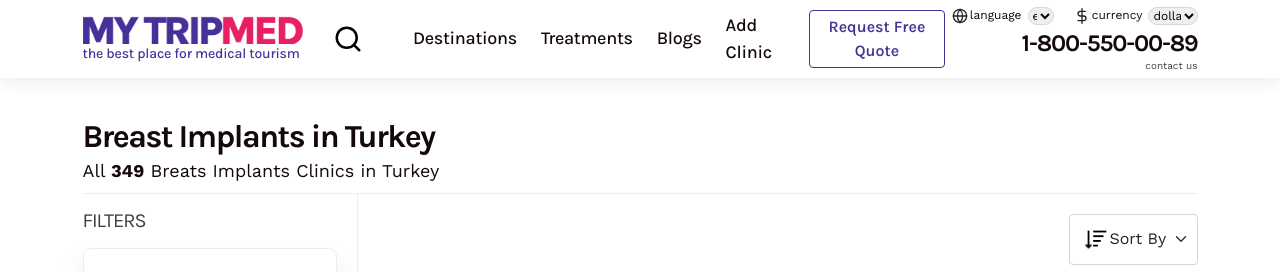
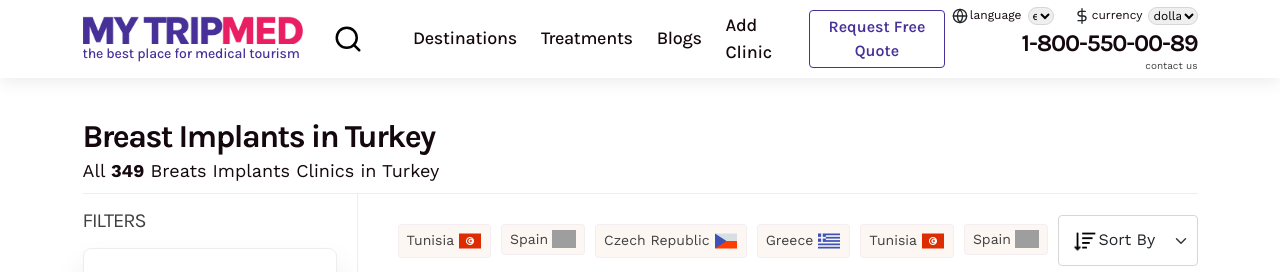
Before and after one commit to mandeepb29/medical-travel, a PHP site: page /results.html in a window 1280 px wide. Shown: the top 272 px of the page. Run offline with PHP 8.4, Linux system fonts and the light colour scheme; grey boxes are pictures that could not be loaded.

Commit message:
changes - countries filter on resultspage, package cards on clinic page, result card update

```diff
--- a/css/style.css
+++ b/css/style.css
@@ -484,7 +487,11 @@ select, .form-select, input, .form-input {
     padding: 0.8rem 1rem; }
 
 .form-icon {
-  position: relative; }
+  position: relative;
+  flex-basis: 30%;
+  flex-grow: 2;
+  display: flex;
+  align-items: center; }
   .form-icon img {
     position: absolute;
     left: 1.2rem;
@@ -1226,10 +1238,12 @@ section {
     .filter-box.show {
       display: block; } }
 
+.filter-sortby {
+  max-width: 16rem;
+  min-width: 14rem; }
   .filter-sortby select {
     padding-top: 1.4rem;
     padding-bottom: 1.4rem; }
-
   @media (max-width: 47.99em) {
     .filter-sortby {
       flex-grow: 1; } }
@@ -1263,25 +1277,22 @@ section {
   height: 2.5rem;
   width: 2.5rem; }
 
+.dental-clinic-section {
+  overflow: hidden; }
   .dental-clinic-section .card-body {
     background-color: #ffffff; }
-
   .dental-clinic-section .company {
     height: 5.5rem;
     width: auto;
     margin: 0.3rem 0; }
-
   .dental-clinic-section .type-icon {
     width: 3rem; }
-
   .dental-clinic-section .flag {
     width: 2.4rem; }
-
   .dental-clinic-section .card-header {
     padding: 1rem 2rem 0;
     border-bottom: 2px solid #d1c9ee;
     background-color: white !important; }
-
   .dental-clinic-section .filters-categories, .dental-clinic-section .filters-countries, .dental-clinic-section .card-body {
     /* width */
     /* Track */
--- a/index.html
+++ b/index.html
@@ -129,7 +129,7 @@
               <p class="p-big">Lorem ipsum dolor sit amet, consectetur adipiscing elit ut aliquam,
                 purus sit amet luctus venenatis, lectus magna fringilla</p>
 
-                <ul class="hero-section-list d-none d-md-block">
+                <ul class="custom-list d-none d-md-block">
                   <li>
                     <img src="./img/tick.png" alt="list item">
                     <p>
--- a/results.html
+++ b/results.html
@@ -219,7 +219,103 @@
 
                     <div class="col-xl-9 container-border container-border-right">
                         <div class="results-actions">
+                          <div class="dental-clinic-section">
+                            <div class="filters-countries">
 
+
+                              <div class="flag-filter">
+                                <input type="radio" hidden name="country" id="Tunisia" class="radio-btn">
+                                <label for="Tunisia">
+                                  Tunisia<img src="../medical-travel/img/Tunisia.png" alt="Tunisia" class="flag">
+                                </label>
+                              </div>
+
+
+                              <div class="flag-filter">
+                                <input type="radio" hidden name="country" id="Spain" class="">
+                                <label for="Spain">
+                                  Spain<img src="../medical-travel/img/Spain.png" alt="Spain" class="flag">
+                                </label>
+                              </div>
+
+                              <div class="flag-filter">
+                                <input type="radio" hidden name="country" id="Czech Republic" class="radiobtn">
+                                <label for="Czech Republic">
+                                  Czech Republic<img src="../medical-travel/img/Czech Republic.png" alt="Czech Republic"
+                                    class="flag">
+                                  </label>
+                              </div>
+
+                              <div class="flag-filter">
+                                <input type="radio" hidden name="country" id="Greece" class="radiobtn">
+                                <label for="Greece">
+                                  Greece<img src="../medical-travel/img/Greece.png" alt="Greece" class="flag">
+                                </label>
+                              </div>
+
+                              <div class="flag-filter">
+                                <input type="radio" hidden name="country" id="Tunisia1" class="radio-btn">
+                                <label for="Tunisia1">
+                                  Tunisia<img src="../medical-travel/img/Tunisia.png" alt="Tunisia1" class="flag">
+                                </label>
+                              </div>
+
+
+                              <div class="flag-filter">
+                                <input type="radio" hidden name="country" id="Spain1" class="">
+                                <label for="Spain1">
+                                  Spain<img src="../medical-travel/img/Spain.png" alt="Spain" class="flag">
+                                </label>
+                              </div>
+
+                              <div class="flag-filter">
+                                <input type="radio" hidden name="country" id="Czech Republic1" class="radiobtn">
+                                <label for="Czech Republic1">
+                                  Czech Republic<img src="../medical-travel/img/Czech Republic.png" alt="Czech Republic"
+                                    class="flag">
+                                  </label>
+                              </div>
+
+                              <div class="flag-filter">
+                                <input type="radio" hidden name="country" id="Greece1" class="radiobtn">
+                                <label for="Greece1">
+                                  Greece<img src="../medical-travel/img/Greece.png" alt="Greece" class="flag">
+                                </label>
+                              </div>
+                              <div class="flag-filter">
+                                <input type="radio" hidden name="country" id="Tunisia2" class="radio-btn">
+                                <label for="Tunisia2">
+                                  Tunisia<img src="../medical-travel/img/Tunisia.png" alt="Tunisia" class="flag">
+                                </label>
+                              </div>
+
+
+                              <div class="flag-filter">
+                                <input type="radio" hidden name="country" id="Spain2" class="">
+                                <label for="Spain2">
+                                  Spain<img src="../medical-travel/img/Spain.png" alt="Spain" class="flag">
+                                </label>
+                              </div>
+
+                              <div class="flag-filter">
+                                <input type="radio" hidden name="country" id="Czech Republic2" class="radiobtn">
+                                <label for="Czech Republic2">
+                                  Czech Republic<img src="../medical-travel/img/Czech Republic.png" alt="Czech Republic"
+                                    class="flag">
+                                  </label>
+                              </div>
+
+                              <div class="flag-filter">
+                                <input type="radio" hidden name="country" id="Greece2" class="radiobtn">
+                                <label for="Greece2">
+                                  Greece<img src="../medical-travel/img/Greece.png" alt="Greece" class="flag">
+                                </label>
+                              </div>
+
+
+                            </div>
+                          </div>
+                          <div class="d-flex gap-1 justify-content-between">
                             <button class="btn input-btn d-xl-none" onclick="showFilters()">
                               <i data-feather="filter"></i>
                               Filters
@@ -233,6 +329,8 @@
                                     <option value="2">Price</option>
                                 </select>
                             </div>
+                          </div>
+
 
                         </div>
 
@@ -269,7 +367,15 @@
 
 
                                     </div>
+                                    <div class="align-items-center gap-3 price-mobile">
+                                      <span class="p-sm text-grey">
+                                      from
+                                      </span>
+                                      <span class="h2 d-inline-block text-dark mb-0">
+                                        73 €
+                                        </span>
 
+                                    </div>
 
                                       <p class="p-sm text-grey mt-4">
                                         The Pantai Hospital Kuala Lumpur is located in Malaysia, providing an extensive range of multi-disciplinary medical services to both local and overseas patients, including comprehensive diagnostic programmes and health screening packages.
@@ -301,7 +407,7 @@
                                       </div>
                                   </div>
                                   <div class="result-card-body-footer">
-                                    <div class="d-flex align-items-center gap-3">
+                                    <div class="align-items-center gap-3 price-desktop">
                                       <span class="p-sm text-grey">
                                       from
                                       </span>
@@ -355,6 +461,16 @@
 
                                     </div>
 
+                                    <div class="align-items-center gap-3 price-mobile">
+                                      <span class="p-sm text-grey">
+                                      from
+                                      </span>
+                                      <span class="h2 d-inline-block text-dark mb-0">
+                                        73 €
+                                        </span>
+
+                                    </div>
+
 
                                       <p class="p-sm text-grey mt-4">
                                         The Pantai Hospital Kuala Lumpur is located in Malaysia, providing an extensive range of multi-disciplinary medical services to both local and overseas patients, including comprehensive diagnostic programmes and health screening packages.
@@ -387,7 +503,7 @@
                                       </div>
                                   </div>
                                   <div class="result-card-body-footer">
-                                    <div class="d-flex align-items-center gap-3">
+                                    <div class="align-items-center gap-3 price-desktop">
                                       <span class="p-sm text-grey">
                                       from
                                       </span>
--- a/sass/base/_utils.scss
+++ b/sass/base/_utils.scss
@@ -51,3 +51,7 @@
   .text-left{
     text-align: left !important;
   }
+
+  .overflow-hidden{
+    overflow: hidden !important;
+  }
--- a/sass/components/_forms.scss
+++ b/sass/components/_forms.scss
@@ -41,6 +41,10 @@ select, .form-select, input, .form-input{
 .form-icon
 {
     position: relative;
+    flex-basis: 30%;
+    flex-grow: 2;
+    display: flex;
+    align-items: center;
     img{
         position: absolute;
         left: 1.2rem;
--- a/sass/components/_result-card.scss
+++ b/sass/components/_result-card.scss
@@ -46,11 +46,32 @@
             display: flex;
             justify-content: space-between;
             align-items: center;
+
+            .btn{
+                @include res(sm){
+                    width: 100%
+
+                }
+            }
+
         }
 
         @include res(sm){
             margin-top: 1rem;
 
+        }
+
+        .price-desktop{
+            display: flex;
+            @include res(sm){
+                display: none !important;
+            }
+        }
+        .price-mobile{
+            display: none;
+            @include res(sm){
+                display: flex;
+            }
         }
     }
 
--- a/sass/main.scss
+++ b/sass/main.scss
@@ -39,3 +39,11 @@
 @import './pages/dental-clinic';
 @import './pages/free-quote';
 @import './pages/clinic-page';
+
+
+@include res(sm){
+        .search-img {
+          max-height: 100% !important;
+          width: 100% !important;
+        }
+}
--- a/sass/pages/_clinic-page.scss
+++ b/sass/pages/_clinic-page.scss
@@ -77,6 +77,28 @@
     &-review-section{
         padding-bottom: 7rem !important;
 
+    }
+
+    &-package-card{
+        max-width: 38rem;
+        margin: auto;
+        margin-top: 2rem;
+
+        @include res(sm){
+            max-width: 42rem;
+        }
+
+        .price{
+            margin: 1rem 0 0;
+        }
+
+        li{
+            margin-bottom: 1rem;
+
+            p{
+                font-weight: 500;
+            }
+        }
     }
 }
 
--- a/sass/pages/_dental-clinic.scss
+++ b/sass/pages/_dental-clinic.scss
@@ -1,5 +1,5 @@
 .dental-clinic-section{
-
+    overflow: hidden;
     .card-body {
         background-color: $color-white;
     }
--- a/sass/pages/_index.scss
+++ b/sass/pages/_index.scss
@@ -35,7 +35,9 @@
         background-size: 100%;
     }
 
-    &-list{
+}
+
+.custom-list{
     padding: 0;
     list-style: none;
     margin-top: 3rem;
@@ -53,7 +55,6 @@
             margin-bottom: 0;
             font-weight: 600;
             color: $text-grey;
-            }
         }
     }
 }
--- a/sass/pages/_results.scss
+++ b/sass/pages/_results.scss
@@ -7,6 +7,7 @@
     @include res(lg){
        justify-content: space-between;
        flex-direction: row-reverse;
+       flex-direction: column-reverse;
     }
    }
 
@@ -36,7 +37,8 @@
    }
 
    .filter-sortby{
-
+    max-width: 16rem;
+    min-width: 14rem;
     select{
         padding-top: 1.4rem;
         padding-bottom: 1.4rem;
```
Also changed, not shown: other parts of css/style.css (+41 -37 lines), clinic-page.html (+188 -0 lines). Lines whose indentation alone changed are shown as unchanged.
